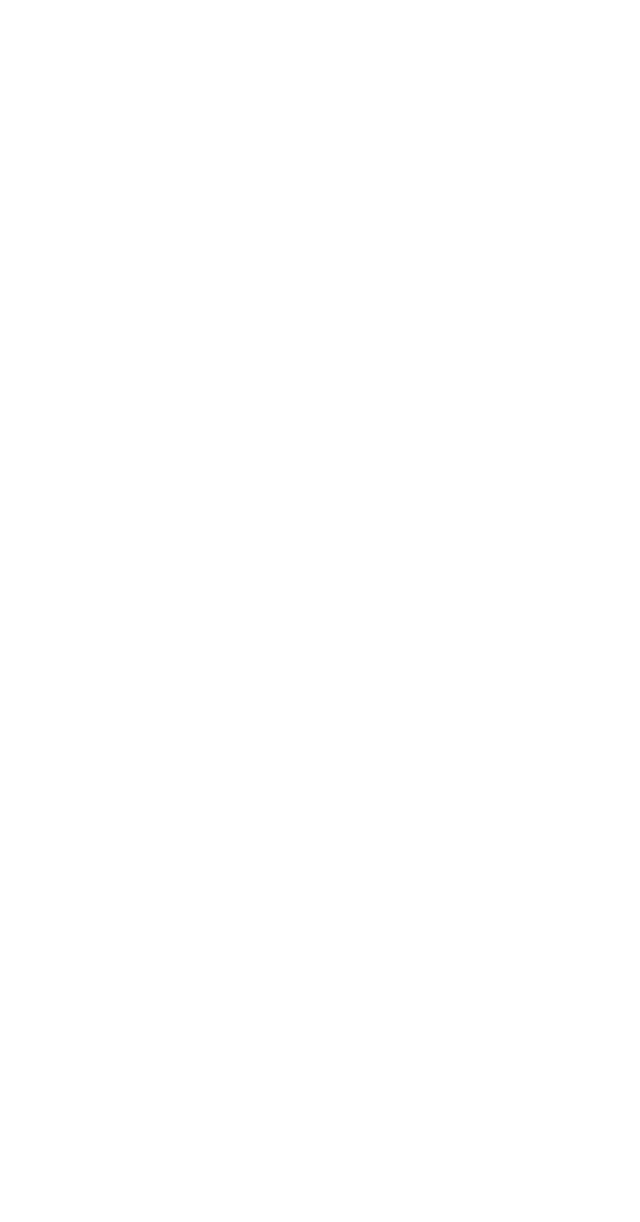
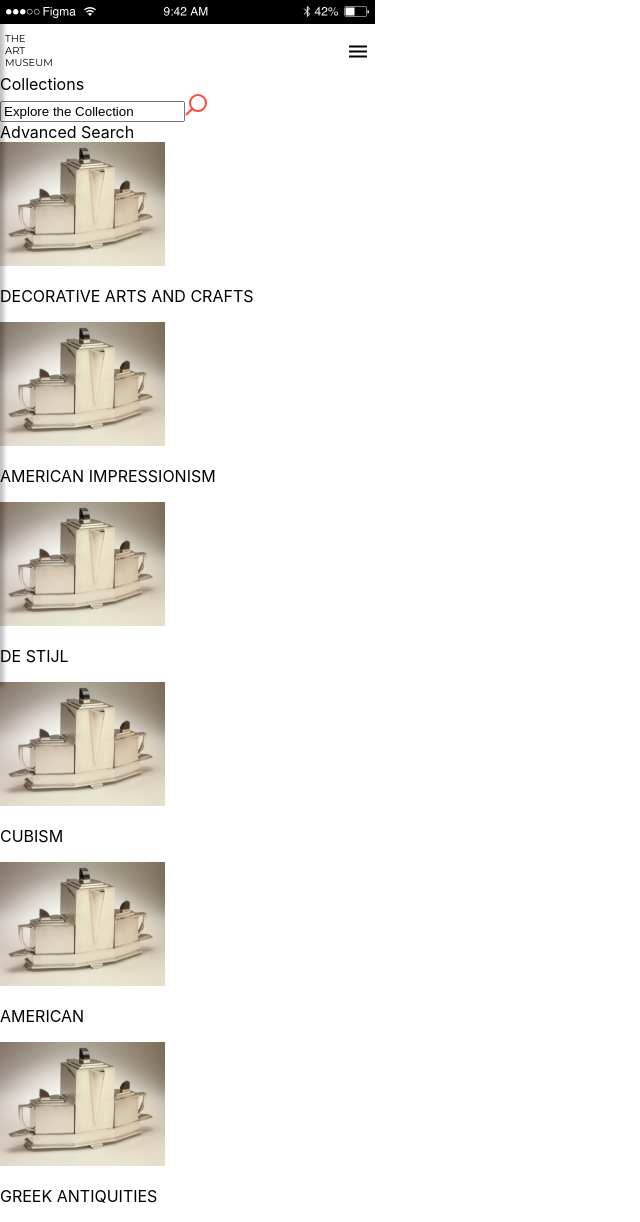
Before and after one commit to grzegorzgebala/mobileApp, a React (Create React App) app: page /collections in a window 1280 px wide. Shown: the whole page, without its empty margins (0-640 px from the left). Before the commit the page ends 800 px from the top, so only its background shows below. Built offline with nearby package versions, Linux system fonts and the light colour scheme.

Commit message:
Collection added

```diff
--- a/src/App.js
+++ b/src/App.js
@@ -3,8 +3,9 @@ import './App.css';
 import {BrowserRouter as Router, Switch, Route} from 'react-router-dom';
 import LogIn from 'Components/loginPage/logIn'
 import Home from 'Components/homePage/home'
-import Exhibition from './Components/exhibition/exhibition';
-import Shop from './Components/shop/shop';
+import Exhibition from 'Components/exhibition/exhibition';
+import Shop from 'Components/shop/shop';
+import Collections from 'Components/collections/collections'
 
 function App() {
   return (
@@ -15,6 +16,7 @@ function App() {
           <Route path="/home" component={Home} />
           <Route path="/exhibition" component={Exhibition} />
           <Route path="/shop" component={Shop} />
+          <Route path="/collections" component={Collections} />
         </Switch>
       </div>
     </Router>
--- /dev/null
+++ b/src/Components/collections/collections.js
@@ -0,0 +1,59 @@
+import React from 'react';
+import './collections.css';
+import { ReactComponent as StatusBar } from "Background/0_common/statusBar.svg";
+import Navbar from 'Components/common/navbar/navbar';
+// images import
+import { ReactComponent as SearchIcon } from "Background/6_collections/searchIcon.svg";
+// items
+import { ReactComponent as CollectionItem1 } from "Background/6_collections/collectionImage1.svg";
+import { ReactComponent as CollectionItem2 } from "Background/6_collections/collectionImage2.svg";
+import { ReactComponent as CollectionItem3 } from "Background/6_collections/collectionImage3.svg";
+import { ReactComponent as CollectionItem4 } from "Background/6_collections/collectionImage4.svg";
+import { ReactComponent as CollectionItem5 } from "Background/6_collections/collectionImage5.svg";
+import { ReactComponent as CollectionItem6 } from "Background/6_collections/collectionImage6.svg";
+
+
+
+function Collections() {
+    return (
+        <div>
+            <StatusBar className="status" />
+            <Navbar />
+            <div className="siteTitle">Collections</div>
+            <div className="collectionsSearch">
+                <input type="text" name="search" value="Explore the Collection" />
+                <SearchIcon />
+            </div>
+            <div className="advancedSearch">Advanced Search</div>
+            <div className="colectionItems">
+                <div className="item">
+                    <CollectionItem1 />
+                    <p className="itemDescription">DECORATIVE ARTS AND CRAFTS</p>
+                </div>
+                <div className="item">
+                    <CollectionItem2 />
+                    <p className="itemDescription">AMERICAN IMPRESSIONISM</p>
+                </div>
+                <div className="item">
+                    <CollectionItem3 />
+                    <p className="itemDescription">DE STIJL</p>
+                </div>
+                <div className="item">
+                    <CollectionItem4 />
+                    <p className="itemDescription">CUBISM</p>
+                </div>
+                <div className="item">
+                    <CollectionItem5 />
+                    <p className="itemDescription">AMERICAN</p>
+                </div>
+                <div className="item">
+                    <CollectionItem6 />
+                    <p className="itemDescription">GREEK ANTIQUITIES</p>
+                </div>
+            </div>
+
+        </div>
+    );
+}
+
+export default Collections;
--- a/src/Components/shop/shop.js
+++ b/src/Components/shop/shop.js
@@ -19,7 +19,7 @@ function Shop() {
                 <ShopImage />
             </div>
             <ShopCarousele />
-            <div className="shopTitle">Braoun Classic Watch</div>
+            <div className="shopTitle">Braun Classic Watch</div>
             <div className="shopescription">
                 <p className="shopescription">
                     This Braun watch is a reissue of the original 1970's design from renowned design team Dietrich Lubs and Dieter Rams,
```
Also changed, not shown: src/Background/6_collections/collectionImage2.svg (renamed from src/Background/6_collections/colletionImage2.svg), src/Background/6_collections/searchIcon.svg (added), src/Components/collections/collections.css (added).
